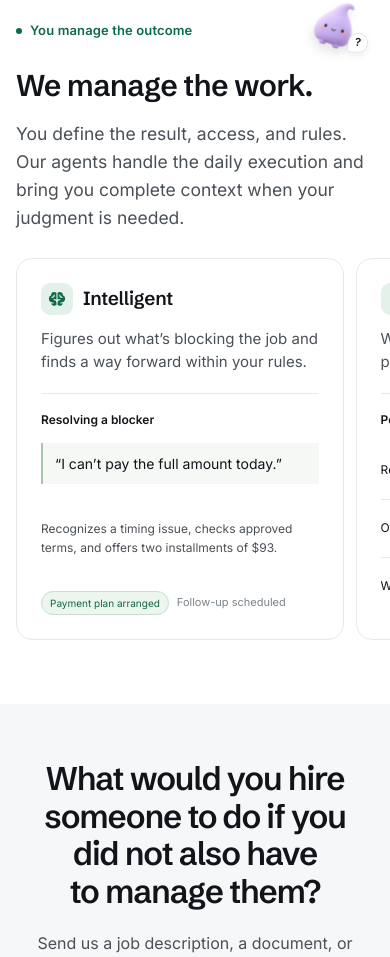
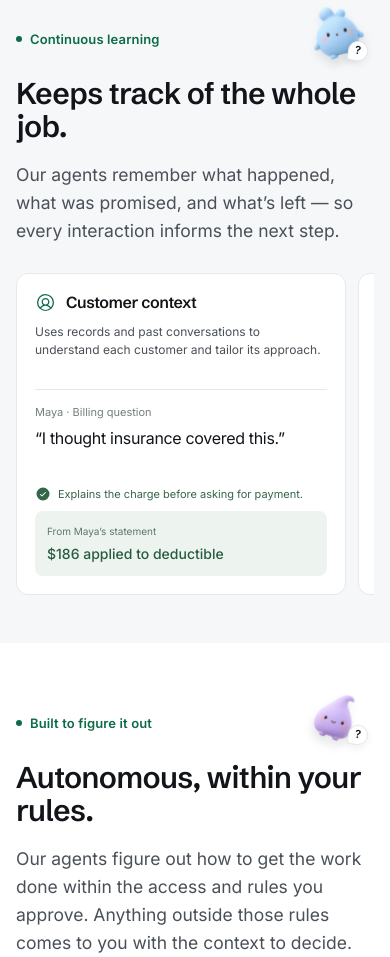
Before and after one commit to PrimaryLogic/pl-website, a Next.js app: page / in a window 390 px wide. Shown: the part 1040-1997 px from the top of the page. Built offline with nearby package versions, Linux system fonts and the light colour scheme; no server answers.

Commit message:
Limit PR to outcome carousel copy

```diff
--- a/app/opengraph-image.tsx
+++ b/app/opengraph-image.tsx
@@ -46,8 +46,8 @@ export default async function OpenGraphImage() {
         </div>
       </div>
       <div style={{ display: "flex", justifyContent: "space-between", paddingTop: 18, borderTop: "2px solid #101a15", fontSize: 18, color: "#4a554e" }}>
-        <div>YOU SET THE OUTCOME</div>
-        <div>WE MANAGE THE WORK</div>
+        <div>AUTONOMOUS, WITHIN YOUR RULES</div>
+        <div>FROM START TO FINISH</div>
       </div>
     </div>,
     { ...size, fonts: fonts.length ? fonts : undefined },
--- a/components/home/AgentGuide.tsx
+++ b/components/home/AgentGuide.tsx
@@ -5,16 +5,16 @@ import Image from "next/image";
 
 const guides = {
   sunny: {
-    name: "Sunny", question: "What do I need to get started?", title: "Start by telling us the result.",
-    body: "Send a job description, a document, or a few lines about the work. We’ll help define what finished means, what the agent needs, and what it can do.",
+    name: "Sunny", question: "What do I need to get started?", title: "Start by telling us the job.",
+    body: "Send a job description, PDF, or a few lines about the work. We’ll help work out the access and information the agent needs, and agree on what it can do.",
     example: "“We chase missing onboarding documents. We use a CRM and email. The job is done when the file is complete and the account is active.”",
-    note: "You do not need to map out every step. That is part of the job.",
+    note: "You don’t need to map out every step. We’ll help you figure it out.",
   },
   sprout: {
     name: "Sprout", question: "What can I hand off?", title: "Give us a job to see through.",
-    body: "Our agents work in your systems, contact people, and follow up until the job is done, even when it takes months.",
+    body: "Our agents work in your systems, contact people, and follow up until the job is done — even when it takes months.",
     example: "An unpaid balance needs more than a reminder. The agent checks the record, answers the customer’s questions, follows up, and confirms payment in your system.",
-    note: "Tell us the result you need. We’ll take responsibility for the work to get there.",
+    note: "Tell us the result you need. We’ll help you automate the work to get there.",
   },
   bubbles: {
     name: "Bubbles", question: "How does it get better?", title: "Every interaction informs the next.",
@@ -23,10 +23,10 @@ const guides = {
     note: "It adapts as it learns more, within the rules you set.",
   },
   lilac: {
-    name: "Lilac", question: "When does it need me?", title: "You set the outcome and rules. We manage the work.",
+    name: "Lilac", question: "When does it need me?", title: "You set the rules. It handles the steps.",
     body: "You decide what the agent can access and do. It works through problems on its own and asks for your input when a decision falls outside those rules. Its actions are recorded for your review.",
     example: "An approved payment plan? The agent can offer it. Different terms? It brings you the request and the context to decide.",
-    note: "Make the decision and the agent picks up where it left off.",
+    note: "Make the decision, and the agent picks up where it left off.",
   },
   cocoa: {
     name: "Cocoa", question: "What am I paying for?", title: "A completed result, verified.",
@@ -38,7 +38,7 @@ const guides = {
     name: "Peach", question: "Can I see customer case studies?", title: "See what our agents have done.",
     body: "Ask us for case studies showing the work our agents have handled and the results for our customers.",
     example: "Tell us about your task so we can share relevant examples.",
-    note: "Ask for case studies in your email. We’ll take it from there.",
+    note: "Ask for case studies in your email — we’ll take it from there.",
   },
 };
 
--- a/components/home/HomePage.tsx
+++ b/components/home/HomePage.tsx
@@ -14,6 +14,7 @@ import SiteNav from "../SiteNav";
 import CaseSwitcher from "./CaseSwitcher";
 import AgentGuide from "./AgentGuide";
 import { PILOT_MAILTO } from "@/lib/content/shared";
+import LearningSection from "./LearningSection";
 
 const siteUrl = process.env.NEXT_PUBLIC_SITE_URL ?? "https://primarylogic.com";
 
@@ -23,7 +24,7 @@ const structuredData = JSON.stringify({
   name: "Primary Logic",
   url: siteUrl,
   description:
-    "Primary Logic takes on the jobs a business needs done and owns the work from start to finish, without adding headcount or another person to manage.",
+    "Primary Logic builds long-horizon agents that handle administrative work in existing systems, coordinate with people, and follow through until the agreed result is verified.",
 }).replace(/</g, "\\u003c");
 
 const tenetIcons = [ShieldCheck, ListChecks, Brain];
@@ -62,6 +63,8 @@ export default function HomePage() {
             <CaseSwitcher />
           </div>
         </section>
+
+        <LearningSection />
 
         {/* 5 · Operating authority */}
         <section id="authority" className="pl-section">
--- /dev/null
+++ b/components/home/LearningExamples.tsx
@@ -0,0 +1,31 @@
+import { Brain, UserCircle, TrendUp, CheckCircle } from "@phosphor-icons/react/dist/ssr";
+import styles from "./LearningSection.module.css";
+
+const examples = [
+  { icon: UserCircle, title: "Customer context", body: "Uses records and past conversations to understand each customer and tailor its approach.", signal: "“I thought insurance covered this.”", source: "Maya · Billing question", label: "From Maya’s statement", answer: "$186 applied to deductible", after: "Explains the charge before asking for payment." },
+  { icon: Brain, title: "Persistent memory", body: "Remembers preferences, promises, and unfinished work across months of work.", signal: "“Friday. Text after six.”", source: "Priya · Payment follow-up", label: "Follow-up scheduled", answer: "Friday · 6:05 pm · SMS", after: "Follows up at the time she asked." },
+  { icon: TrendUp, title: "Better next steps", body: "Adjusts its timing, channel, or approach as it learns what works.", signal: "ID photos keep arriving cropped.", source: "Onboarding · Repeated blocker", label: "Next message", answer: "“Please include all four corners of your ID.”", after: "Makes the next request clearer." },
+];
+
+export default function LearningExamples() {
+  return <figure className={styles.learningExamples} aria-label="How our agents learn and act">
+    <ul className={styles.cards}>
+      {examples.map(({ icon: Icon, ...example }) => {
+        return <li className={styles.card} key={example.title}>
+          <div className={styles.cardTitle}><Icon size={21} aria-hidden="true" /><h3>{example.title}</h3></div>
+          <p className={styles.cardBody}>{example.body}</p>
+          <div className={styles.cardExample}>
+            <span className={styles.source}>{example.source}</span>
+            <blockquote>{example.signal}</blockquote>
+            <p className={styles.nextAction}><CheckCircle size={16} weight="fill" aria-hidden="true" />{example.after}</p>
+            <div className={styles.response}>
+              <div className={styles.resolved}>
+                <span>{example.label}</span><strong>{example.answer}</strong>
+              </div>
+            </div>
+          </div>
+        </li>;
+      })}
+    </ul>
+  </figure>;
+}
--- /dev/null
+++ b/components/home/LearningSection.module.css
@@ -0,0 +1,27 @@
+.section.section { padding:56px 0; }
+.header.header { margin-bottom:28px; }
+.learningExamples { margin:0; min-width:0; }
+.cards { display:grid; grid-template-columns:repeat(3,minmax(0,1fr)); gap:16px; padding:0; margin:0; list-style:none; }
+.card { display:flex; flex-direction:column; min-width:0; padding:20px; border:1px solid var(--pl-line); border-radius:12px; background:#fff; }
+.cardTitle { display:flex; align-items:center; gap:10px; }
+.cardTitle svg { flex-shrink:0; color:var(--pl-green); }
+.cardTitle h3 { margin:0; font-size:17px; line-height:1.3; font-weight:600; letter-spacing:-.025em; }
+.cardBody { color:var(--pl-body); font-size:13px; line-height:1.5; margin:12px 0 12px; }
+.cardExample { display:flex; flex-direction:column; margin-top:auto; border-top:1px solid var(--pl-line); padding-top:16px; }
+.source { font-size:11px; color:#738078; }
+.cardExample blockquote { margin:7px 0 14px; min-height:44px; font-size:17px; line-height:1.3; letter-spacing:-.02em; color:var(--pl-ink); }
+.response { border-radius:8px; background:#edf4ef; padding:12px; }
+.resolved { display:flex; flex-direction:column; align-items:flex-start; gap:5px; }
+.resolved > span { font-size:10px; color:#617567; }
+.resolved strong { font-size:14px; line-height:1.4; font-weight:500; color:#285b3f; }
+.nextAction { display:flex; align-items:flex-start; gap:7px; color:#34664a; font-size:11px; line-height:1.5; margin:0 0 8px; min-height:17px; }
+.nextAction svg { flex-shrink:0; }
+@media(max-width:900px) { .cards { gap:12px; } .card { padding:16px; } .cardTitle h3 { font-size:16px; } }
+@media(max-width:600px) {
+ .section.section { padding:40px 0; }
+ .cards { grid-template-columns:none; grid-auto-flow:column; grid-auto-columns:calc(100% - 28px); overflow-x:auto; scroll-snap-type:x mandatory; overscroll-behavior-x:contain; padding-bottom:8px; scrollbar-width:thin; scrollbar-color:#b9cbbd transparent; }
+ .card { padding:18px; scroll-snap-align:start; }
+ .cardBody { font-size:12px; margin:10px 0 10px; }
+ .cardExample { padding-top:14px; }
+ .cardExample blockquote { font-size:16px; }
+}
--- /dev/null
+++ b/components/home/LearningSection.tsx
@@ -0,0 +1,21 @@
+import LearningExamples from "./LearningExamples";
+import AgentGuide from "./AgentGuide";
+import styles from "./LearningSection.module.css";
+
+export default function LearningSection() {
+  return (
+    <section id="learning" className={`pl-section pl-section--tint ${styles.section}`} aria-labelledby="learning-heading">
+      <div className="pl-container">
+        <div className="pl-guided-heading">
+        <header className={`pl-section-head ${styles.header}`}>
+          <p className="pl-eyebrow">Continuous learning</p>
+          <h2 id="learning-heading">Keeps track of the whole job.</h2>
+          <p className="pl-section-head__body">Our agents remember what happened, what was promised, and what’s left — so every interaction informs the next step.</p>
+        </header>
+        <AgentGuide agent="bubbles" />
+        </div>
+        <LearningExamples />
+      </div>
+    </section>
+  );
+}
--- a/lib/content/positioning.ts
+++ b/lib/content/positioning.ts
@@ -93,11 +93,11 @@ export const verticals: VerticalStory[] = [
         time: "10:15 am",
         system: "EHR/PM",
         signal: "$186 balance, 74 days old; three automated reminders, no reply",
-        memory: "Statement on file: date of service, charges, insurance adjustment, reason code: deductible.",
+        memory: "Statement on file: date of service, charges, insurance adjustment, reason code — deductible.",
         actions: [
           { kind: "us", actor: "Primary Logic", channel: "", text: "Checks consent, reads the reason code, explains the balance in plain language" },
           { kind: "person", actor: "Patient", channel: "SMS", text: "", transcript: [
-            { who: "agent", text: "Hi Maya, this is Dr. Chen’s office. Your $186 from the March 3 visit is the part your plan applied to your deductible, not a missed payment. Want me to walk you through it?" },
+            { who: "agent", text: "Hi Maya — Dr. Chen’s office. Your $186 from the March 3 visit is the part your plan applied to your deductible, not a missed payment. Want me to walk you through it?" },
             { who: "person", text: "Wait, I thought my insurance covered that?" },
           ] },
         ],
@@ -111,7 +111,7 @@ export const verticals: VerticalStory[] = [
         actions: [
           { kind: "us", actor: "Primary Logic", channel: "", text: "Answers from the statement and your approved payment-plan policy" },
           { kind: "person", actor: "Patient", channel: "SMS", text: "", transcript: [
-            { who: "agent", text: "Your insurer processed the claim. The allowed amount was $186, it paid $0 because your deductible isn’t met yet, and the $186 was applied to your deductible. That means it is your responsibility. The full statement is in your portal. You can pay today or split it into two payments of $93." },
+            { who: "agent", text: "Your insurer processed the claim. The allowed amount was $186, it paid $0 because your deductible isn’t met yet, and the $186 was applied to your deductible — so it’s your responsibility. Full statement is in your portal. You can pay today or split it into two payments of $93." },
             { who: "person", text: "Ok that makes sense. Can I split it?" },
           ] },
           { kind: "system", actor: "EHR/PM", channel: "Workflow", text: "Sets up the two-payment plan on the account" },
@@ -126,7 +126,7 @@ export const verticals: VerticalStory[] = [
         actions: [
           { kind: "us", actor: "Primary Logic", channel: "", text: "Confirms the payment posted, schedules the second reminder" },
           { kind: "person", actor: "Patient", channel: "SMS", text: "", transcript: [
-            { who: "agent", text: "Got it. $93 posted to your account. The second $93 is due April 15. I’ll text you the link a few days before." },
+            { who: "agent", text: "Got it — $93 posted to your account. The second $93 is due April 15; I’ll text you the link a few days before." },
             { who: "person", text: "perfect, thank you!!" },
           ] },
           { kind: "system", actor: "EHR/PM", channel: "Workflow", text: "Posts the payment to the ledger" },
@@ -137,11 +137,11 @@ export const verticals: VerticalStory[] = [
         time: "6:05 pm",
         system: "Portal",
         signal: "Second payment comes in on the reminder",
-        memory: "Maya prefers SMS, daytime, and a split plan. Saved for next time.",
+        memory: "Maya prefers SMS, daytime, and a split plan — saved for next time.",
         actions: [
           { kind: "us", actor: "Primary Logic", channel: "", text: "Verifies the balance is zero and closes the account" },
           { kind: "person", actor: "Patient", channel: "SMS", text: "", transcript: [
-            { who: "agent", text: "That’s the last one, Maya. Your balance is $0. The receipt is in your portal." },
+            { who: "agent", text: "That’s the last one, Maya — your balance is $0. Receipt is in your portal." },
             { who: "person", text: "yay. thanks for explaining it" },
           ] },
           { kind: "system", actor: "EHR/PM", channel: "Workflow", text: "Marks the balance paid in full" },
@@ -178,9 +178,9 @@ export const verticals: VerticalStory[] = [
         actions: [
           { kind: "us", actor: "Primary Logic", channel: "", text: "Checks conflicts and consent, calls Cameron" },
           { kind: "person", actor: "Claimant", channel: "Phone", text: "", transcript: [
-            { who: "agent", text: "Hi Cameron. I’ve resent the agreement. Anything holding you up?" },
+            { who: "agent", text: "Hi Cameron — I’ve resent the agreement. Anything holding you up?" },
             { who: "person", text: "Just a question about how the fee works." },
-            { who: "agent", text: "It’s a contingency fee. You pay nothing unless the case resolves in your favor. I’ll send the firm’s one page summary with the agreement." },
+            { who: "agent", text: "It’s a contingency fee — you pay nothing unless the case resolves in your favor. I’ll send the firm’s one-page summary with the agreement." },
           ] },
         ],
       },
@@ -193,7 +193,7 @@ export const verticals: VerticalStory[] = [
         actions: [
           { kind: "us", actor: "Primary Logic", channel: "", text: "Sends the approved fee summary with a fresh signature link" },
           { kind: "person", actor: "Claimant", channel: "Email", text: "", transcript: [
-            { who: "agent", text: "Here’s the firm’s fee summary and a fresh link to sign. It takes about a minute." },
+            { who: "agent", text: "Here’s the firm’s fee summary and a fresh link to sign — takes about a minute." },
             { who: "person", text: "Thanks, that clears it up. I’ll look tonight." },
           ] },
           { kind: "system", actor: "E-sign", channel: "Workflow", text: "Issues a fresh signature link" },
@@ -208,7 +208,7 @@ export const verticals: VerticalStory[] = [
         actions: [
           { kind: "us", actor: "Primary Logic", channel: "", text: "Sends the evening reminder" },
           { kind: "person", actor: "Claimant", channel: "SMS", text: "", transcript: [
-            { who: "agent", text: "Your agreement is ready to sign. The link is below. It takes about a minute." },
+            { who: "agent", text: "Your agreement is ready to sign — link below. Takes about a minute." },
             { who: "person", text: "Signing now." },
           ] },
         ],
@@ -255,7 +255,7 @@ export const verticals: VerticalStory[] = [
         actions: [
           { kind: "us", actor: "Primary Logic", channel: "", text: "Checks consent, sends a secure upload link" },
           { kind: "person", actor: "Borrower", channel: "Email", text: "", transcript: [
-            { who: "agent", text: "Hi Dana. Your file is two pay stubs from complete. The secure upload link is inside." },
+            { who: "agent", text: "Hi Dana — your file is two pay stubs from complete. Secure upload link inside." },
             { who: "person", text: "They’re on my work computer. Can someone call after 6?" },
           ] },
         ],
@@ -269,9 +269,9 @@ export const verticals: VerticalStory[] = [
         actions: [
           { kind: "us", actor: "Primary Logic", channel: "", text: "Calls at 6, stays on for the upload" },
           { kind: "person", actor: "Borrower", channel: "Phone", text: "", transcript: [
-            { who: "agent", text: "I’ll stay on while you upload the two most recent stubs." },
+            { who: "agent", text: "I’ll stay on while you upload — the two most recent stubs." },
             { who: "person", text: "Done. What rate am I looking at?" },
-            { who: "agent", text: "I can read you the approved rate and disclosure already on your file. I’m sending them to your email now, exactly as recorded." },
+            { who: "agent", text: "I can read you the approved rate and disclosure already on your file — sending them to your email now, exactly as recorded." },
           ] },
           { kind: "system", actor: "LOS", channel: "Workflow", text: "Marks the documents received" },
         ],
@@ -310,7 +310,7 @@ export const verticals: VerticalStory[] = [
 export const hero = {
   heading: "Get the work done. Skip the hire.",
   body:
-    "Primary Logic takes on the jobs your business needs done and owns them from start to finish, without adding headcount or another person to manage.",
+    "Primary Logic’s AI agents use their own computers, phones, and email accounts to get the job done, from start to finish. No handholding or additional headcount to manage.",
   primaryCta: { label: "Tell us what you need done", href: PILOT_MAILTO },
   secondaryCta: { label: "See how it works", href: "#how" },
   form: { button: "Tell us what you need done", placeholder: "Work email" },
@@ -320,9 +320,9 @@ export const hero = {
 export const how = {
   heading: "How you get started.",
   steps: [
-    { title: "Tell us the result", body: "Describe the job you want done and what finished looks like." },
-    { title: "Set the boundaries", body: "We learn how the work gets done. You decide what the agent can access and do." },
-    { title: "Hand off the work", body: "The agent handles the steps and follow up, asking only when your judgment is needed." },
+    { title: "Tell us the job", body: "Describe the repetitive work you want off your plate and what it takes to finish it." },
+    { title: "Connect your systems", body: "We’ll help set up access to your systems. You decide what the agent can do." },
+    { title: "Get the result", body: "The agent handles the steps and follow-up, asking you when a decision needs your input." },
   ],
   visual: {
     title: "One job, across channels",
@@ -341,7 +341,7 @@ export const how = {
     columns: { a: "An assistant", b: "Primary Logic" },
     rows: [
       { a: "Handles one conversation, then hands off", b: "Owns the job for days or weeks, across phone, text, and email" },
-      { a: "Waits for someone to ask", b: "Acts when something changes or when nothing does" },
+      { a: "Waits for someone to ask", b: "Acts when something changes — or when nothing does" },
       { a: "Measured on activity", b: "Measured on outcomes: visits confirmed, retainers signed, loans funded" },
       { a: "Priced per seat or per minute", b: "Priced per verified outcome" },
     ],
@@ -357,7 +357,7 @@ export const setup = {
     title: "Your side",
     tag: "About an hour",
     items: [
-      "Send us a copy of the queue from your CRM, a nightly export, or a forwarded inbox",
+      "Send us a copy of the queue — from your CRM, a nightly export, or a forwarded inbox",
       "Approve the caller ID, email sender, and scripts we use in your name",
       "Tell us what we may say, what we may promise, and what goes to your team",
     ],
@@ -367,20 +367,20 @@ export const setup = {
     tag: "Everything else",
     items: [
       "Remember every call, text, and email for the life of the job",
-      "Work the phone, text, and email, plus third parties such as front desks, e-sign, and document collection",
+      "Work the phone, text, and email — and the third parties: front desks, e-sign, document collection",
       "Schedule, remind, retry, and escalate",
       "Write progress and the outcome back into your system",
       "Keep a full record of every touch",
     ],
   },
-  footnote: "We work under your name and the consent your customers already gave you. We report back the same way a human vendor would.",
+  footnote: "We work under your name and the consent your customers already gave you — and report back the same way a human vendor would.",
 };
 
 export const controls = {
-  eyebrow: "You manage the outcome",
-  heading: "We manage the work.",
+  eyebrow: "Built to figure it out",
+  heading: "Autonomous, within your rules.",
   body:
-    "You define the result, access, and rules. Our agents handle the daily execution and bring you complete context when your judgment is needed.",
+    "Our agents figure out how to get the work done within the access and rules you approve. Anything outside those rules comes to you with the context to decide.",
   principles: [
     {
       title: "Bounded",
@@ -423,9 +423,9 @@ export const lanes = {
 };
 
 export const pilot = {
-  ctaLabel: "Tell us the job",
-  heading: "What would you hire someone to do if you did not also have to manage them?",
+  ctaLabel: "Let’s talk about the work",
+  heading: "Hire Primary Logic",
   body:
-    "Send us a job description, a document, or a few lines about the work you want done. Tell us what needs to be true when the job is finished. We’ll show you how Primary Logic can take responsibility for getting it done.",
+    "Send a job description, PDF, or a few lines about the work. We’ll tell you what we need to get started.",
 
 };
```
